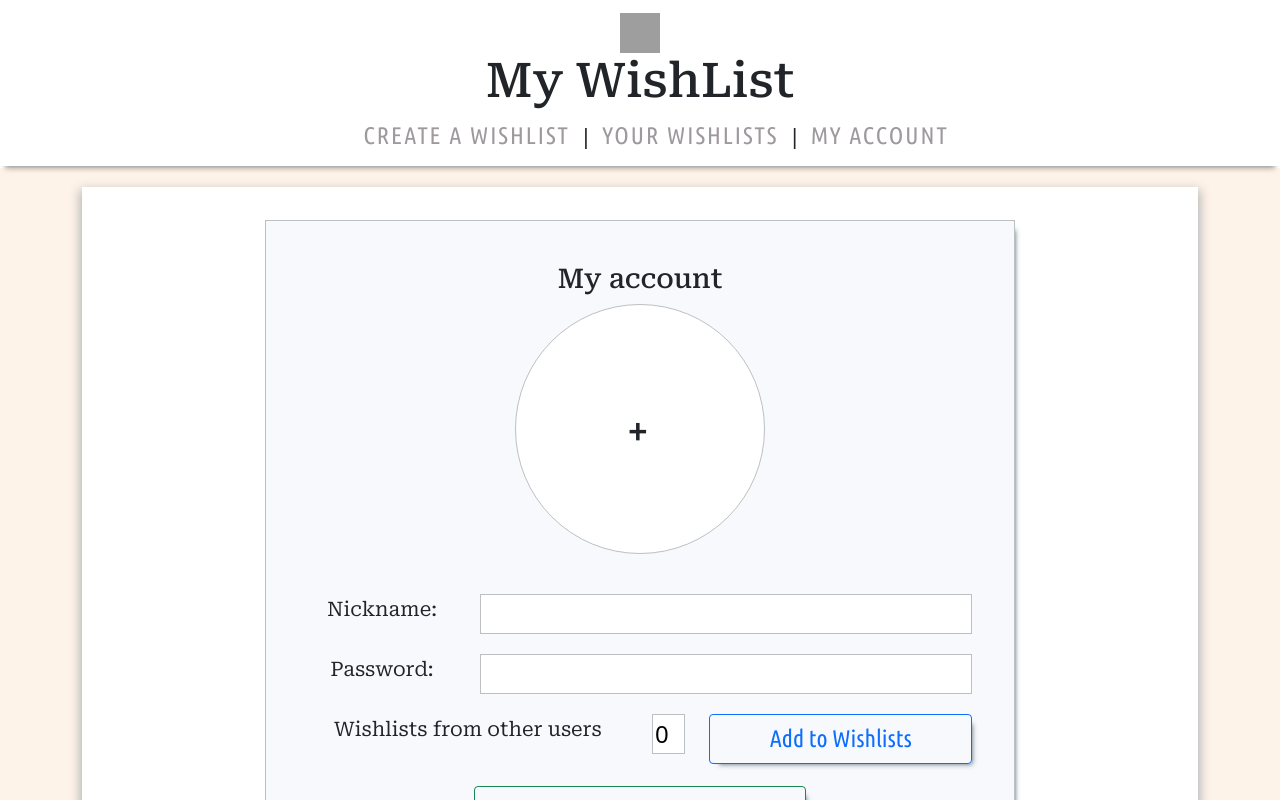
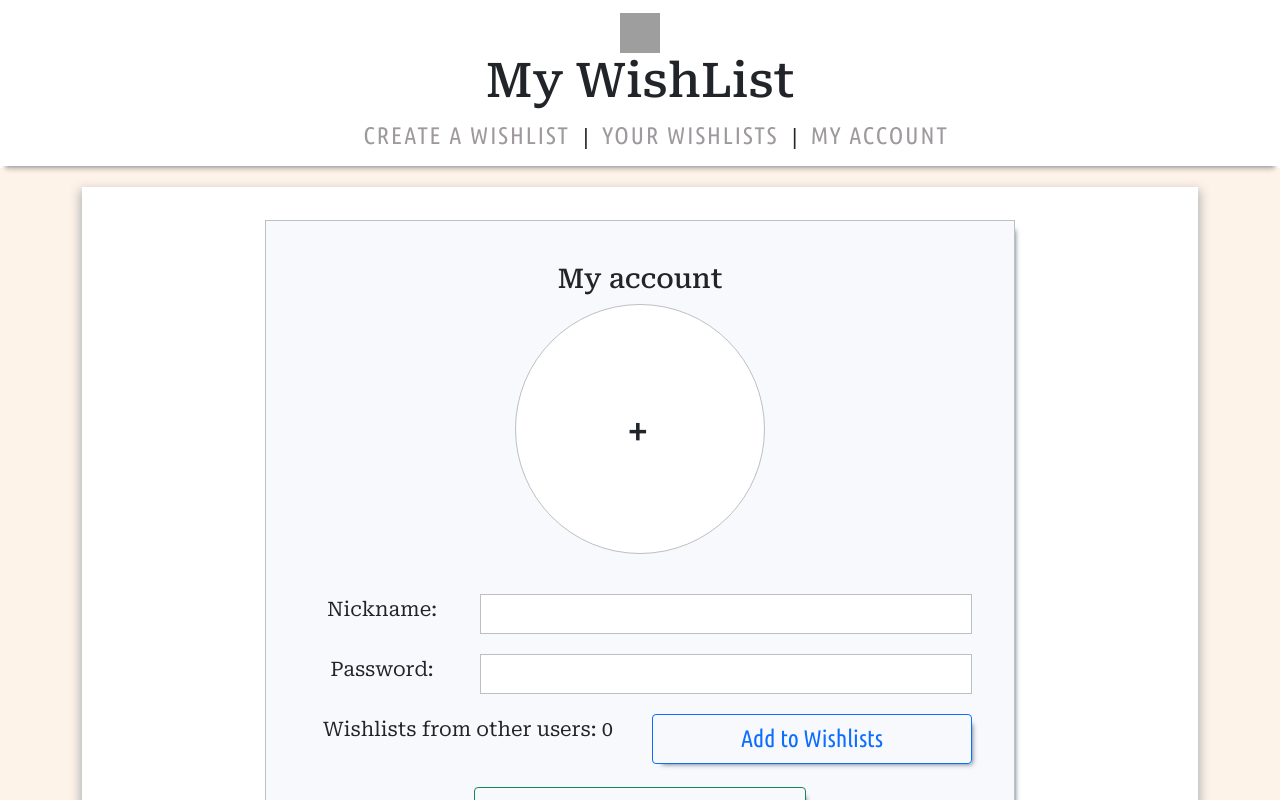
Before and after one commit to AnigalHub/WishList, a Vue app in the folder wish_list.client/: page /account in a window 1280 px wide. Shown: the top 800 px of the page. Built offline with nearby package versions, Linux system fonts and the light colour scheme; grey boxes are pictures that could not be loaded.

Commit message:
число доступных wishlist - без col

```diff
--- a/wish_list.client/src/components/account.vue
+++ b/wish_list.client/src/components/account.vue
@@ -12,11 +12,8 @@
                <b-col><input v-model="password"></b-col>
            </b-row>
            <b-row>
-                <b-col class="text" cols="6">Wishlists from other users</b-col>
+                <b-col class="text" cols="6">Wishlists from other users: {{wishlists}}</b-col>
                 <b-col>
-                    <input v-model="wishlists">
-                </b-col>
-                <b-col cols="5">
                     <b-button class="add" variant="outline-primary">Add to Wishlists</b-button>
                 </b-col>
            </b-row>
```
